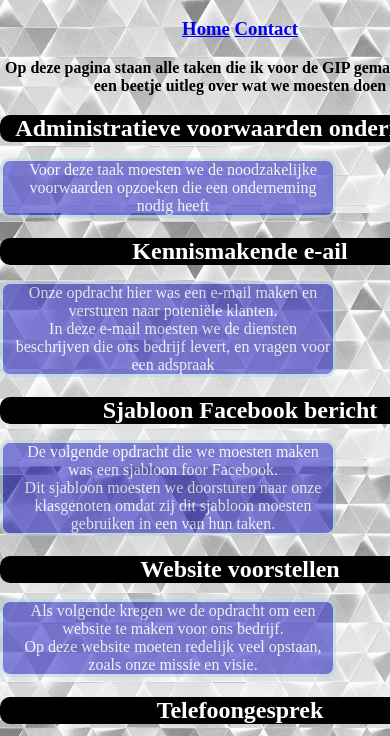
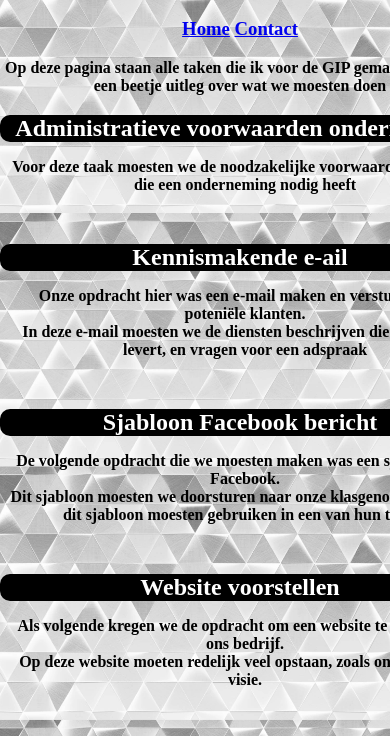
Before and after one commit to Mati21041999/Vinc, a plain HTML site: page Taken.html in a window 390 px wide. Shown: the part 40-776 px from the top of the page. Drawn offline with Linux system fonts and the light colour scheme.

Commit message:
Update Stijlblad.css

```diff
--- a/Stijlblad.css
+++ b/Stijlblad.css
@@ -41,7 +41,7 @@ body{
 /*opmaak visie*/
 #visie{
 	width:auto;
-    height:auto;
+    	height:auto;
 	color:black;
 	border-radius:10px;
 	padding-left:10px;
@@ -50,14 +50,13 @@ body{
 }
 
 #Taken{
-	border: 3px solid lightblue;
-	width:320px;
-        height:auto;
-	background-color:140FBE;
-	color:white;
+	width:auto;
+    	height:auto;
+	color:black;
 	border-radius:10px;
 	padding-left:10px;
-	opacity:0.5;
+	font-weight:bold;
+	padding-bottom:30px;
 }
 
 h2{
```
